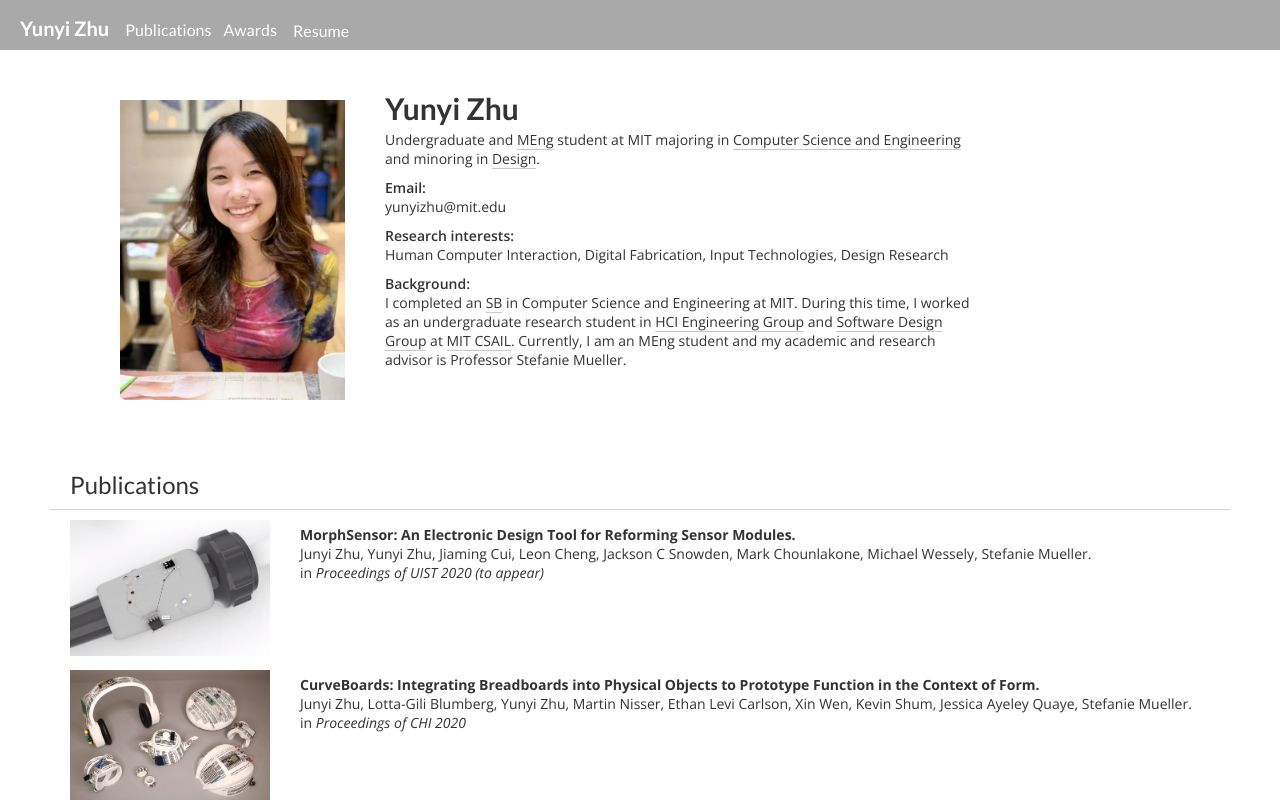
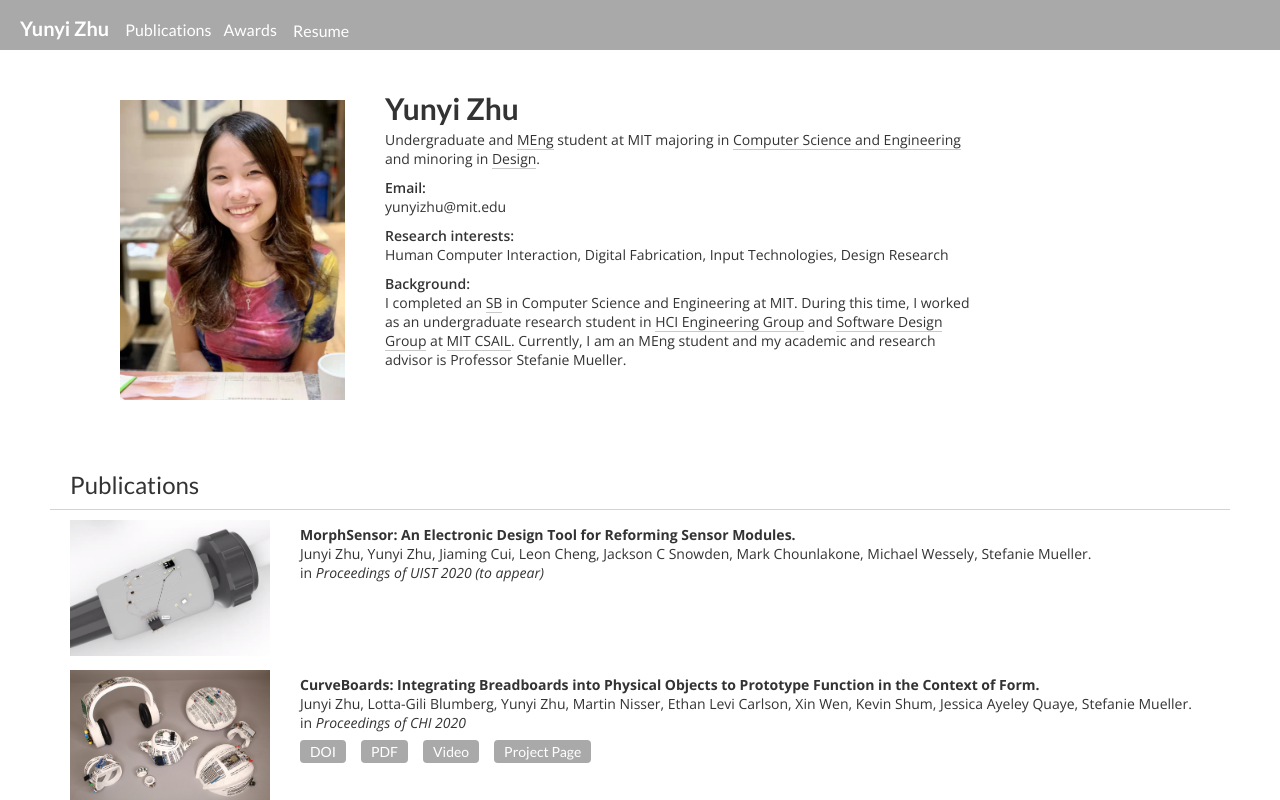
Before and after one commit to yunyizhu1/personal-website, a React (Create React App) app: page / in a window 1280 px wide. Shown: the top 800 px of the page. Built offline with nearby package versions, Linux system fonts and the light colour scheme.

Commit message:
added links to publication

```diff
--- a/src/components/research/research_preview.js
+++ b/src/components/research/research_preview.js
@@ -6,6 +6,7 @@ const Research = ({research}) => (
         <img src={require("../../data/research_thumbnails/" + research.thumbnail) } />
       </div>
       <div className="descriptions">
+        <div>
           <div className="title">
             {research.title}
           </div>
@@ -16,6 +17,13 @@ const Research = ({research}) => (
             in <div>{research.conference}</div>
           </div>
         </div>
+        <div className="links">
+          {!!research.doi && <a href={research.doi} target="_blank">DOI</a>}
+          {!!research.pdf && <a href={research.pdf} target="_blank">PDF</a>}
+          {!!research.video && <a href={research.video} target="_blank">Video</a>}
+          {!!research.projectPage && <a href={research.projectPage} target="_blank">Project Page</a>}
+        </div>
+      </div>
     </div>
   );
 
--- a/src/data/research_projects.json
+++ b/src/data/research_projects.json
@@ -11,9 +11,10 @@
     "title": "CurveBoards: Integrating Breadboards into Physical Objects to Prototype Function in the Context of Form.",
     "authors": "Junyi Zhu, Lotta-Gili Blumberg, Yunyi Zhu, Martin Nisser, Ethan Levi Carlson, Xin Wen, Kevin Shum, Jessica Ayeley Quaye, Stefanie Mueller.",
     "conference": "Proceedings of CHI 2020",
-    "thumbnail": "curveboard-thumbnail.jpg"
+    "thumbnail": "curveboard-thumbnail.jpg",
+    "doi": "https://dl.acm.org/doi/abs/10.1145/3313831.3376617",
+    "pdf": "http://groups.csail.mit.edu/hcie/files/research-projects/curveboard/2020-CHI-curveboard-paper.pdf",
+    "video": "https://www.youtube.com/watch?v=erV9JR0rjGs&feature=youtu.be",
+    "projectPage": "https://hcie.csail.mit.edu/research/curveboard/curveboard.html"
   }
-
-
-
 ]
--- a/src/styles/research.scss
+++ b/src/styles/research.scss
@@ -34,6 +34,24 @@
             font-style: italic;
           }
         }
+
+        .links {
+          margin-top: 10px;
+          a {
+            margin-right: 15px;
+            padding: 3px 10px;
+            background: darkgray;
+            border-radius: 4px;
+
+            font-family: $titleFont;
+            text-decoration: none;
+            color: white;
+
+            &:hover {
+              background: orange;
+            }
+          }
+        }
       }
     }
 }
```
Lines whose indentation alone changed are shown as unchanged.
